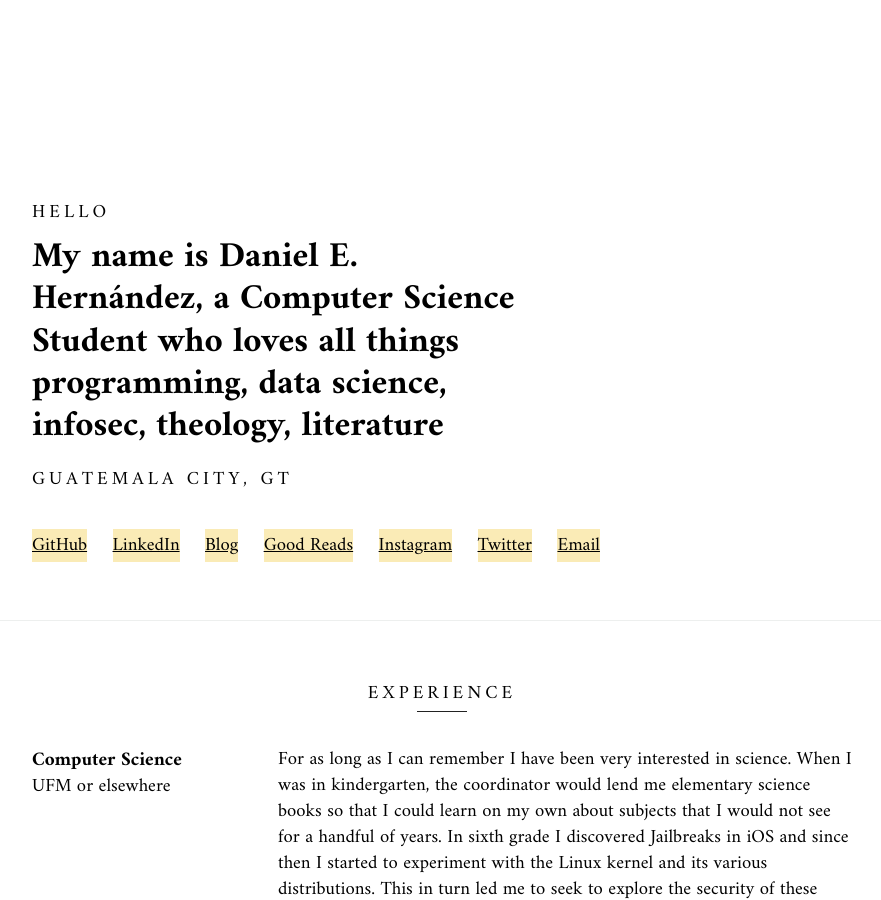
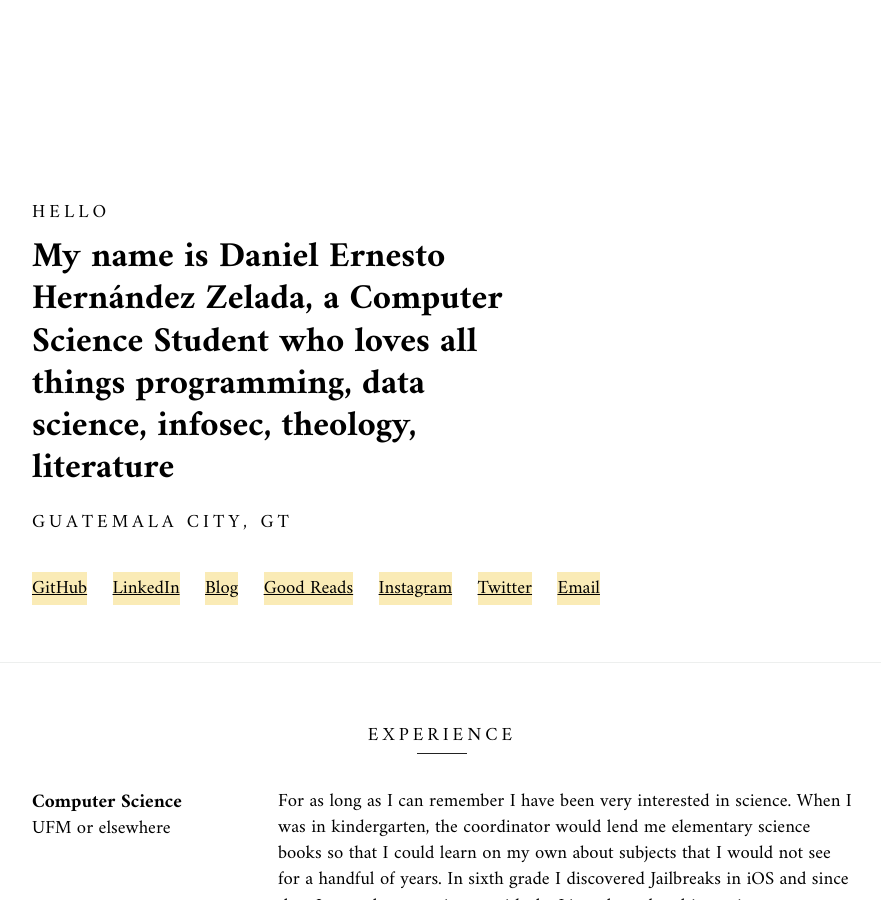
Before and after one commit to Danisnowman/jekyll-cv, a Jekyll site: the page built from index.html, in a window 1280 px wide and 900 px high. Shown: the whole window, without its empty margins (198-1079 px from the left). Built offline with Jekyll 4.4.1, drawn with Linux system fonts in a browser that asks for light colours; some of the changed text lies outside the part shown.

Commit message:
updated urls

```diff
--- a/_config.yml
+++ b/_config.yml
@@ -5,8 +5,8 @@ title: Résumé
 email: danielernesto@ufm.edu
 description: Résumé of Daniel Hernández
 baseurl: ""
-url: "danisnowman.github.io/home/"
-name: Daniel E. Hernández
+url: "danisnowman.github.io/"
+name: Daniel Ernesto Hernández Zelada
 job: Computer Science Student
 location: Guatemala City, GT
 languages: programming, data science, infosec, theology, literature
@@ -14,8 +14,8 @@ twitter_username: snowminal
 github_username:  Danisnowman
 instagram_user:  danisnowman
 goodreads_user: danisnowman
-linkedin_link: https://www.linkedin.com/in/daniel-hernández-3b8104159/
-blog_link: http://danisnowman.github.io/home/
+linkedin_link: https://www.linkedin.com/in/danisnowman/
+blog_link: http://danisnowman.github.io/
 email_address: danielernesto@ufm.edu
 
 # Build settings
```
